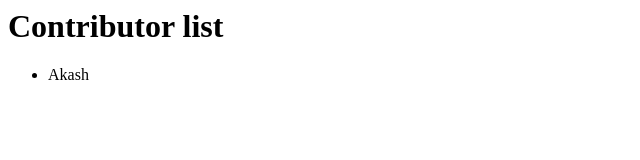
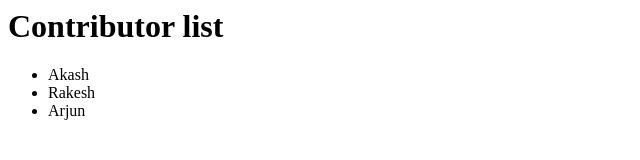
Before and after one commit to yuvashricise-max/git-contributor-list, a plain HTML site: page index.html in a window 1280 px wide. Shown: the whole page, without its empty margins (0-640 px from the left). Drawn offline with Linux system fonts and the light colour scheme.

Commit message:
Update index.html

```diff
--- a/index.html
+++ b/index.html
@@ -6,6 +6,8 @@
   <h1>Contributor list</h1>
   <ul>
     <li>Akash</li>
+    <li>Rakesh</li>
+    <li>Arjun</li>
   </ul>
 </body>
 </html>
```
